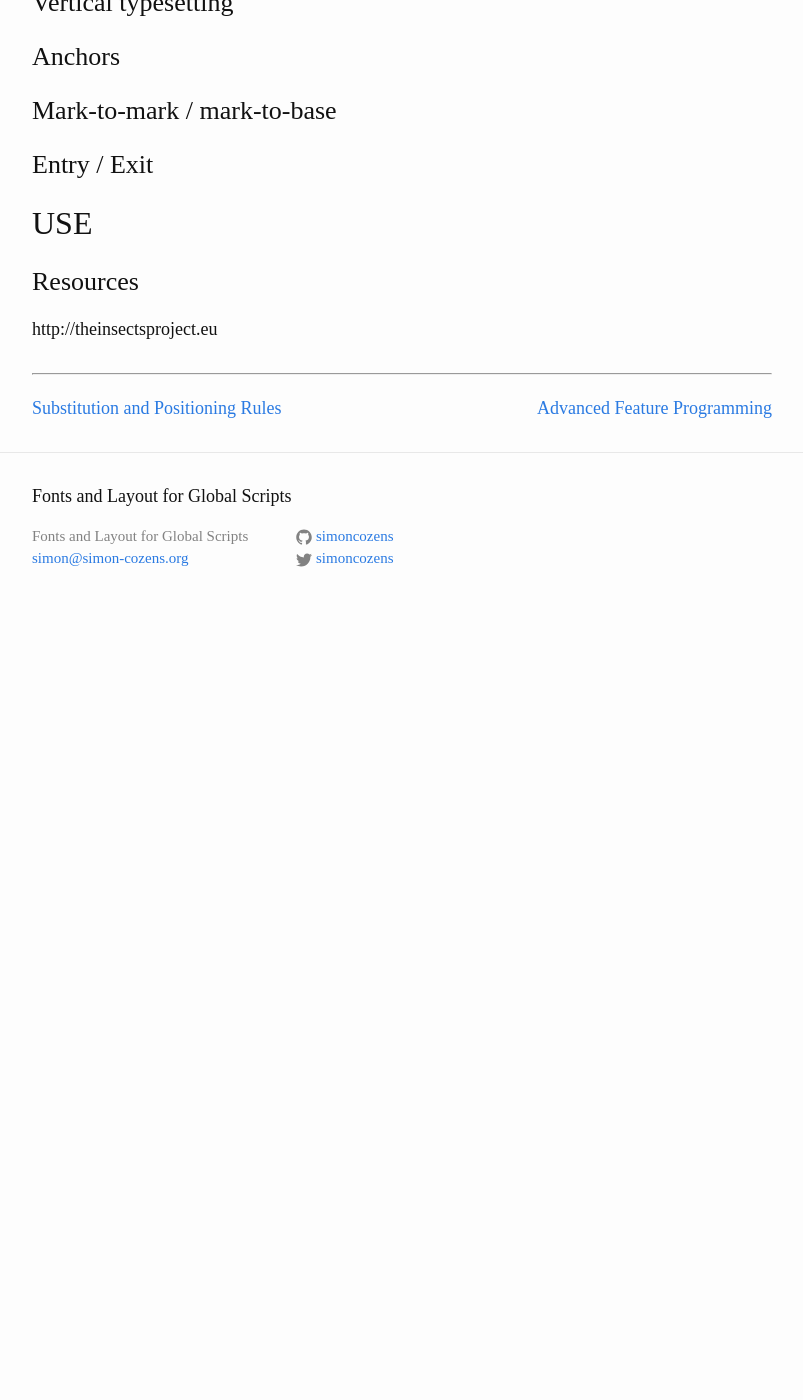
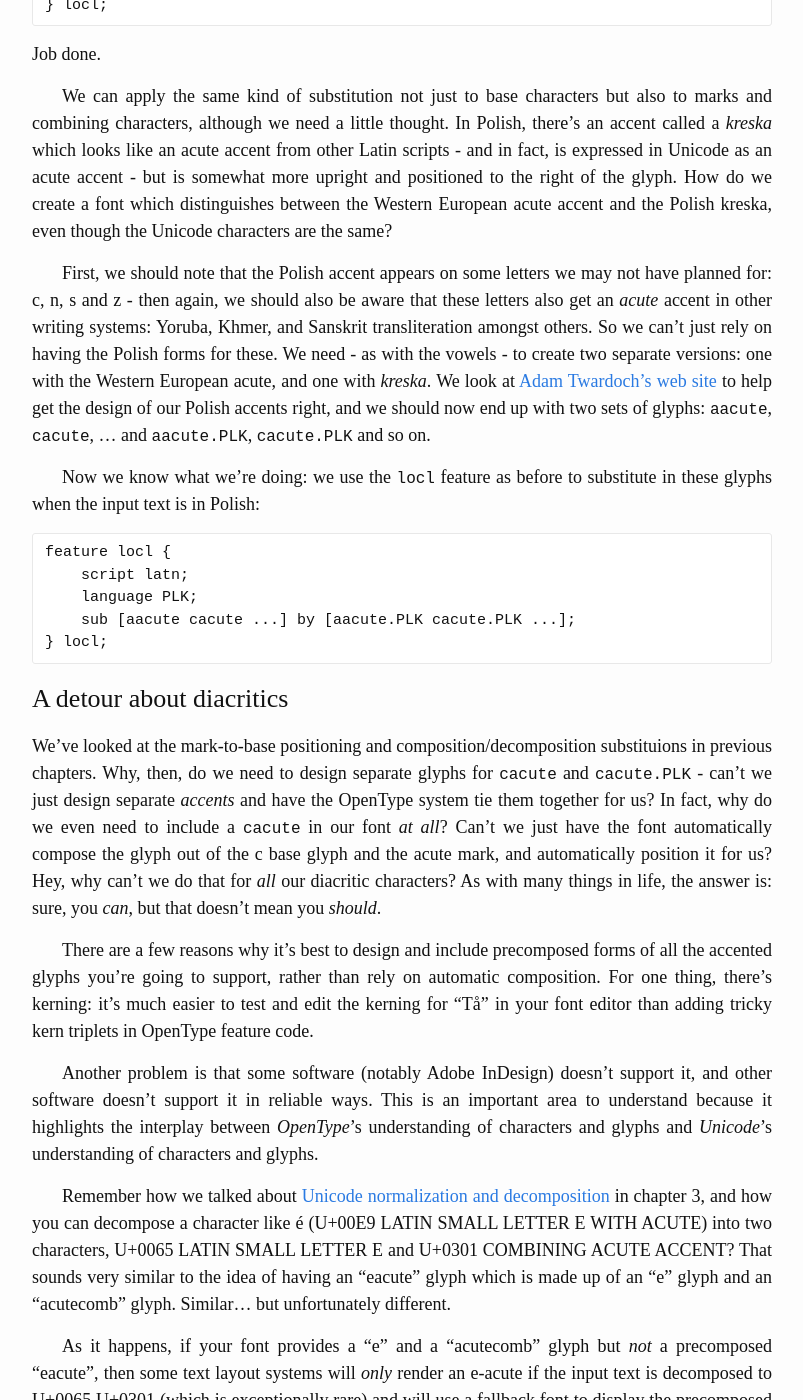
Before and after one commit to simoncozens/fonts-and-layout, a Jekyll site: the page built from localisation.md, in a window 1280 px wide and 1400 px high, scrolled down 5373 px. Shown: the whole window, without its empty margins (238-1041 px from the left). Built offline with Jekyll 4.4.1, drawn with Linux system fonts in a browser that asks for light colours; before the commit the page ends 6003 px from its top, so only the background shows below that; some of the changed text lies outside the part shown.

Commit message:
Explaining accents and ccmp

```diff
--- a/localisation.md
+++ b/localisation.md
@@ -3,9 +3,12 @@ layout: chapter
 title: OpenType for Global Scripts
 ---
 
+* TOC
+{:toc}
+
 In the last chapter, we looked at OpenType features from the perspective of technology: what cool things can we make the font do? In this chapter, however, we're going to look from the perspective of language: how do we make the font support the kind of language features we need? We'll be putting together the substitution and positioning lookups from OpenType Layout that we learnt about in the previous chapter, and using them to create fonts which behave correctly and beautifully for the needs of different scripts and language systems.
 
-### Script and language handling
+## Script and language handling
 
 OpenType fonts can support special handling for multiple different scripts and for multiple different languages within the same font. You can, for example, substitute generic glyph forms for localised forms which are more appropriate in certain linguistic contexts: for example, the Serbian form of the letter be (б) is expected to look different from the Russian form. Both forms can be stored in the same font, and the choice of appropriate glyph made on the basis of the language of the text.
 
@@ -82,33 +85,65 @@ Second, we ask ourselves if this is something that we want the user to control o
 
 For example, we could make it a required ligature, but we're not exactly "replacing a sequence of glyphs with a single glyph which is preferred for typographic purposes." `dist` might be an option, but that's usually executed at the positioning stage. What about `abvs`, which "substitutes a ligature for a base glyph and mark that's above it"? This feature should be on by default, and is required for Indic scripts; it's normally executed near the start of the substitution phase, after those features which rewrite the input stream. This sounds like it will do the job, so we'll put it there.
 
-Once again, this is not an exact science, and unless you are building up extremely complex fonts, it isn't going to cause you too many problems. So try to reason about what your features are doing, but feel free to copy others, and don't worry about it.
+Once again, this is not an exact science, and unless you are building up extremely complex fonts, it isn't going to cause you too many problems. So try to reason about what your features are doing, but feel free to copy others, and don't worry too much about it.
 
-### Superscript / Subscript
+Now let's look at how to implement some specific features, starting with a few simple ones to get us started, and then getting to the more tricky stuff later.
 
-XXX
+## Language-specific substitutes
 
-### Stylistic Alternates
+We've already mentioned the Serbian form of the letter be (б), which should appear different to the Russian Cyrillic version. This is one example of a family of *language-specific substitutes*, which we can handle more or less in the same way.
 
-XXX
+First, we design our two glyphs, the Russian be (let's call the glyph `be-cy`) and the Serbian variant, which we'll call `be-cy.SRB`. We want a feature which is on by default, occurs early in the process, is pre-shaping (in that it rewrites the input glyph stream) and which substitutes localized forms - this is precisely what the `locl` feature was designed for. We look up the script tag for Cyrillic (`cyrl`) and the language tag for Serbian (`SRB`), and we create a rule that applies only when the input is tagged as being in the Serbian language. We want to do a one-to-one substitution - any Cyrillic be gets swapped out for a Serbian one - so we create a single substitution rule.
 
-### Contextual Alternates
+    feature locl {
+        script cyrl;
+        language SRB;
+        sub be-cy by be-cy.SRB;
+    } locl;
 
-XXX
+Job done.
 
-### Positioning
+We can apply the same kind of substitution not just to base characters but also to marks and combining characters, although we need a little thought. In Polish, there's an accent called a *kreska* which looks like an acute accent from other Latin scripts - and in fact, is expressed in Unicode as an acute accent - but is somewhat more upright and positioned to the right of the glyph. How do we create a font which distinguishes between the Western European acute accent and the Polish kreska, even though the Unicode characters are the same?
 
-XXX
+First, we should note that the Polish accent appears on some letters we may not have planned for: c, n, s and z - then again, we should also be aware that these letters also get an *acute* accent in other writing systems: Yoruba, Khmer, and Sanskrit transliteration amongst others. So we can't just rely on having the Polish forms for these. We need - as with the vowels - to create two separate versions: one with the Western European acute, and one with *kreska*. We look at [Adam Twardoch's web site](http://www.twardoch.com/download/polishhowto/kreska.html) to help get the design of our Polish accents right, and we should now end up with two sets of glyphs: `aacute`, `cacute`, ... and `aacute.PLK`, `cacute.PLK` and so on.
+
+Now we know what we're doing: we use the `locl` feature as before to substitute in these glyphs when the input text is in Polish:
+
+    feature locl {
+        script latn;
+        language PLK;
+        sub [aacute cacute ...] by [aacute.PLK cacute.PLK ...];
+    } locl;
+
+### A detour about diacritics
+
+We've looked at the mark-to-base positioning and composition/decomposition substituions in previous chapters. Why, then, do we need to design separate glyphs for `cacute` and `cacute.PLK` - can't we just design separate *accents* and have the OpenType system tie them together for us? In fact, why do we even need to include a `cacute` in our font *at all*? Can't we just have the font automatically compose the glyph out of the c base glyph and the acute mark, and automatically position it for us? Hey, why can't we do that for *all* our diacritic characters? As with many things in life, the answer is: sure, you *can*, but that doesn't mean you *should*.
+
+There are a few reasons why it's best to design and include precomposed forms of all the accented glyphs you're going to support, rather than rely on automatic composition. For one thing, there's kerning: it's much easier to test and edit the kerning for "Tå" in your font editor than adding tricky kern triplets in OpenType feature code.
+
+Another problem is that some software (notably Adobe InDesign) doesn't support it, and other software doesn't support it in reliable ways. This is an important area to understand because it highlights the interplay between *OpenType*'s understanding of characters and glyphs and *Unicode*'s understanding of characters and glyphs.
+
+Remember how we talked about [Unicode normalization and decomposition](unicode.html#normalization-and-decomposition) in chapter 3, and how you can decompose a character like é (U+00E9 LATIN SMALL LETTER E WITH ACUTE) into two characters, U+0065 LATIN SMALL LETTER E and U+0301 COMBINING ACUTE ACCENT? That sounds very similar to the idea of having an "eacute" glyph which is made up of an "e" glyph and an "acutecomb" glyph. Similar... but unfortunately different.
+
+As it happens, if your font provides a "e" and a "acutecomb" glyph but *not* a precomposed "eacute", then some text layout systems will *only* render an e-acute if the input text is decomposed to U+0065 U+0301 (which is exceptionally rare) and will use a fallback font to display the precomposed form U+00E9. Others will automatically decompose a U+00E9 in the input stream to U+0065 U+0301 and display the two glyphs correctly. Some systems will correctly substitute a precomposed glyph for its decomposition specified using the `ccmp` feature, but then will fail to position the marks properly in the `mark` feature.
+
+But having a precomposed glyph in the font will always work, both for composed Unicode characters like U+00E9 *and* for its decompositions, so that's why having the font contain all the glyphs you are likely to support is a better way to go.
+
+### Navajo Ogonek
 
 ### Problems with "i"
+
+The letter "i" turns out to be
 
 Turkish i
 ccmp in Selawik
 
-### Serbian be
-### Polish Kreska
-### Navajo Ogonek
-### Arabic, Urdu and Sindhi
+
+
+## Positioning
+
+XXX
+## Arabic, Urdu and Sindhi
 
 Local forms. Calligraphic forms.
 
@@ -127,6 +162,6 @@ https://github.com/itfoundry/hind/blob/master/family.fea
 ### Entry / Exit
 ## USE
 
-### Resources
+## Resources
 
 http://theinsectsproject.eu
```
